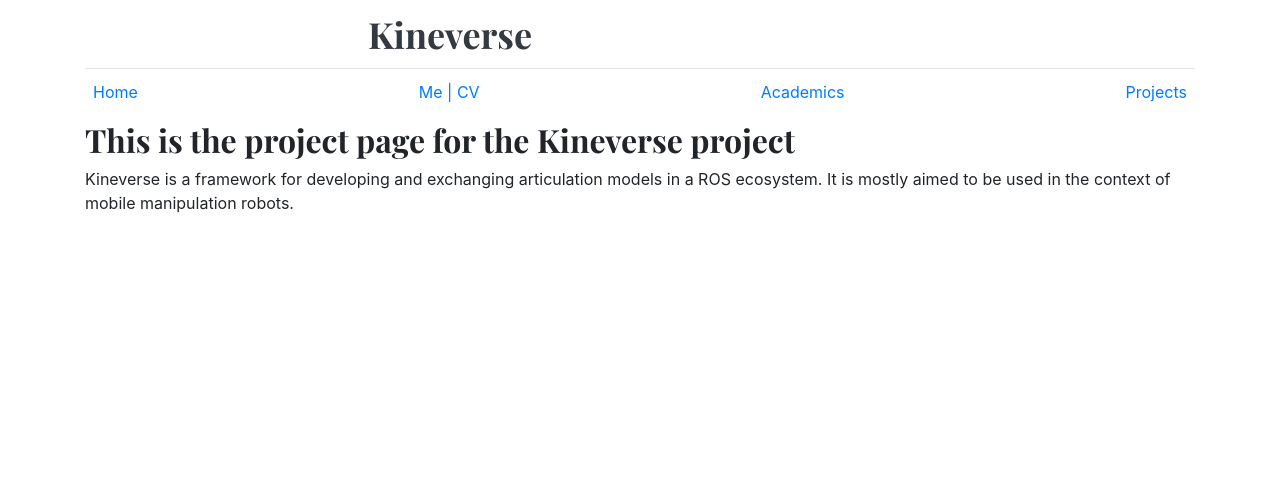
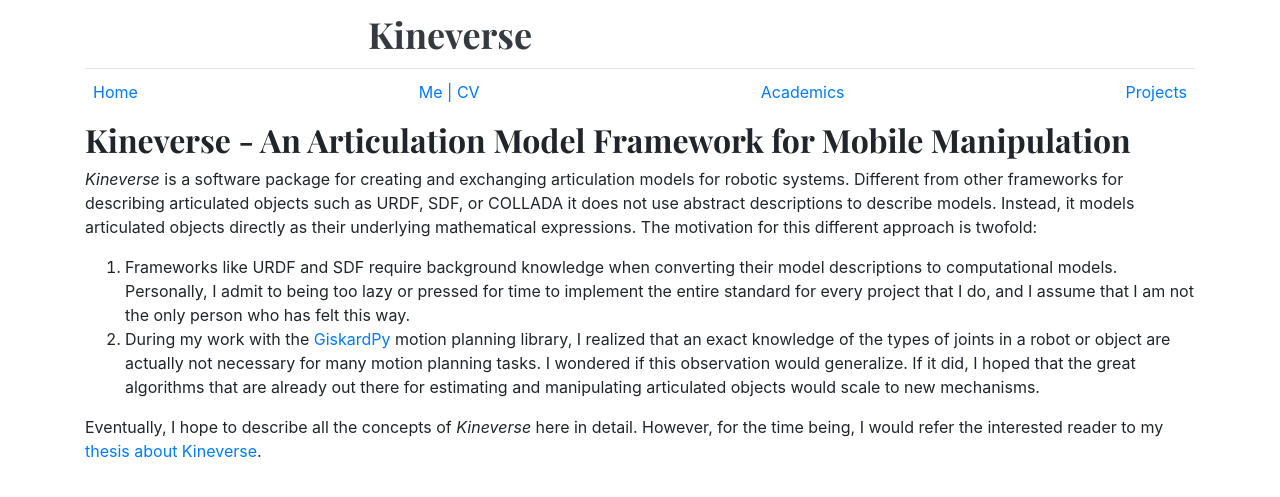
Before and after one commit to ARoefer/personal_site, a Jekyll site: the page built from _posts/2020-08-13-kineverse.html, in a window 1280 px wide. Shown: the top 497 px of the page. Built offline with Jekyll 4.4.1, drawn with Linux system fonts in a browser that asks for light colours; nearby versions of some CDN libraries.

Commit message:
Attempt at making my MS thesis available for download.

```diff
--- a/_posts/2020-08-13-kineverse.html
+++ b/_posts/2020-08-13-kineverse.html
@@ -3,7 +3,18 @@
 title: Kineverse
 teaserimg: /assets/images/kineverse/kineverse_teaser.png
 brief: Kineverse is a framework for developing and exchanging articulation models in a ROS ecosystem. It is mostly aimed to be used in the context of mobile manipulation robots.
+thesis_pdf: /assets/files/kineverse_thesis.pdf
 ---
-<h2>This is the project page for the Kineverse project</h2>
+<h2>Kineverse - An Articulation Model Framework for Mobile Manipulation</h2>
 
-<p>Kineverse is a framework for developing and exchanging articulation models in a ROS ecosystem. It is mostly aimed to be used in the context of mobile manipulation robots.</p>
+<p>
+    <em>Kineverse</em> is a software package for creating and exchanging articulation models for robotic systems. Different from other frameworks for describing articulated objects such as URDF, SDF, or COLLADA it does not use abstract descriptions to describe models. Instead, it models articulated objects directly as their underlying mathematical expressions. The motivation for this different approach is twofold:
+    <ol>
+        <li>Frameworks like URDF and SDF require background knowledge when converting their model descriptions to computational models. Personally, I admit to being too lazy or pressed for time to implement the entire standard for every project that I do, and I assume that I am not the only person who has felt this way.
+        </li>
+        <li>During my work with the <a href="http://giskard.de">GiskardPy</a> motion planning library, I realized that an exact knowledge of the types of joints in a robot or object are actually not necessary for many motion planning tasks. I wondered if this observation would generalize. If it did, I hoped that the great algorithms that are already out there for estimating and manipulating articulated objects would scale to new mechanisms.
+        </li>
+    </ol>
+
+    Eventually, I hope to describe all the concepts of <em>Kineverse</em> here in detail. However, for the time being, I would refer the interested reader to my <a href="{{ site.url }}/download/kineverse_thesis.pdf">thesis about Kineverse</a>.
+</p>
--- a/cv.html
+++ b/cv.html
@@ -29,7 +29,7 @@
 
                     {% if contact.linkedin %}
                     <li><i class="fab fa-linkedin"></i>
-                      <a href="https://linkedin.com/in/{{ contact.linkedin }}" target="_blank">{{ contact.linkedin }}</a>
+                      <a href="https://linkedin.com/in/{{ contact.linkedin }}" target="_blank">LinkedIn</a>
                     </li>
                     {% endif %}
 
```
Also changed, not shown: 1 other file.
